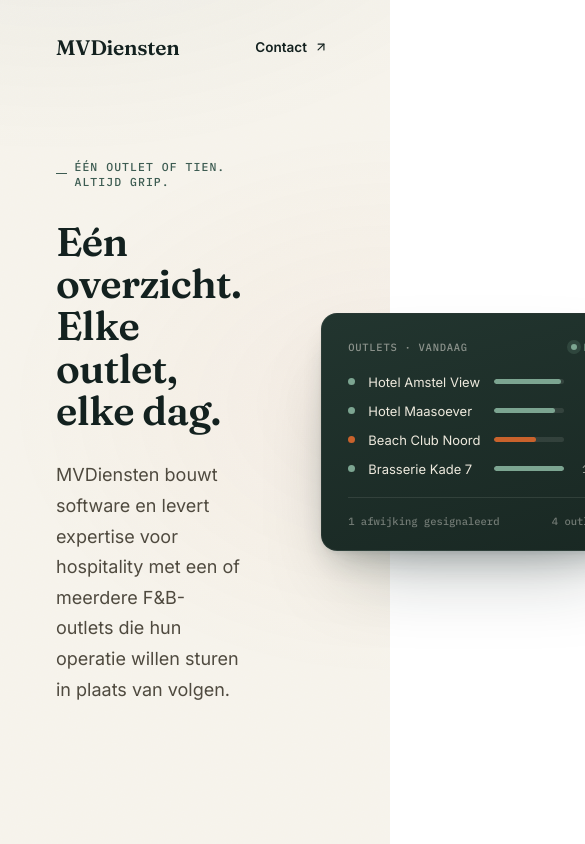
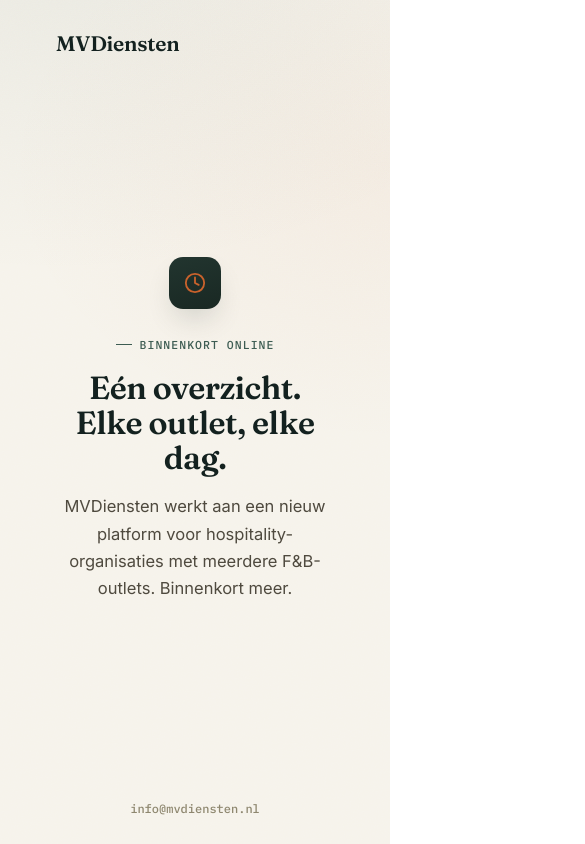
Before and after one commit to 76cjbb8k84-spec/mvdiensten, a Next.js app: page / in a window 390 px wide. Shown: the top 844 px of the page, 585 px wide, since content can reach past the window. Built offline with nearby package versions, Linux system fonts and the light colour scheme.

Commit message:
Implement site unlock feature with preview code
Added preview functionality to unlock site based on URL parameter.

```diff
--- a/app/page.js
+++ b/app/page.js
@@ -1,10 +1,21 @@
 "use client";
 
-import { useState } from "react";
+import { useState, useEffect } from "react";
 import {
   ArrowRight, ArrowUpRight, Thermometer, Users2, LineChart,
-  Mail, Radio, CalendarRange, ShieldCheck, Gauge, CheckCircle2,
+  Mail, Radio, CalendarRange, ShieldCheck, Gauge, CheckCircle2, Clock,
 } from "lucide-react";
+
+// ---------------------------------------------------------------------------
+// LAUNCH GATE
+// Zet op false om de site af te schermen met een "binnenkort" pagina.
+// Zet op true zodra de site echt live mag voor iedereen.
+// Tip: tijdens afscherming kun je de echte site zelf nog bekijken via
+// mvdiensten.nl?preview=mvd2026 (verander de code hieronder gerust).
+// ---------------------------------------------------------------------------
+const SITE_LIVE = false;
+const PREVIEW_CODE = "mvd2026";
+
 
 // ---------------------------------------------------------------------------
 // Design tokens
@@ -103,6 +114,34 @@
 // ---------------------------------------------------------------------------
 export default function App() {
   const [page, setPage] = useState("home"); // home | control | soon
+  const [unlocked, setUnlocked] = useState(SITE_LIVE);
+
+  useEffect(() => {
+    if (SITE_LIVE) return;
+    const params = new URLSearchParams(window.location.search);
+    if (params.get("preview") === PREVIEW_CODE) {
+      setUnlocked(true);
+    }
+  }, []);
+
+  if (!unlocked) {
+    return (
+      <div style={{
+        fontFamily: sans, minHeight: "100vh", color: C.ink, position: "relative",
+        background: `
+          radial-gradient(ellipse 900px 600px at 15% -10%, rgba(61,92,82,0.07), transparent 60%),
+          radial-gradient(ellipse 700px 500px at 100% 20%, rgba(201,98,44,0.05), transparent 55%),
+          ${C.paper}
+        `,
+      }}>
+        {FONT_IMPORT}
+        <div className="grain" />
+        <div style={{ position: "relative", zIndex: 2 }}>
+          <Teaser />
+        </div>
+      </div>
+    );
+  }
 
   return (
     <div style={{
@@ -833,3 +872,54 @@
     </footer>
   );
 }
+
+// ---------------------------------------------------------------------------
+// TEASER - shown to all visitors while SITE_LIVE is false
+// ---------------------------------------------------------------------------
+function Teaser() {
+  return (
+    <div style={{ minHeight: "100vh", display: "flex", flexDirection: "column" }}>
+      <header style={{ padding: "30px 56px" }}>
+        <span style={{ fontFamily: display, fontSize: 21, fontWeight: 600, color: C.ink, letterSpacing: "-0.01em" }}>
+          MVDiensten
+        </span>
+      </header>
+
+      <main style={{
+        flex: 1, display: "flex", flexDirection: "column", alignItems: "center",
+        justifyContent: "center", textAlign: "center", padding: "40px 56px",
+      }}>
+        <div style={{
+          width: 52, height: 52, borderRadius: 14, background: `linear-gradient(165deg, ${C.panelLight}, ${C.panel})`,
+          marginBottom: 28, display: "flex", alignItems: "center", justifyContent: "center",
+          boxShadow: "0 14px 32px -12px rgba(19,33,31,0.3)",
+        }}>
+          <Clock size={22} color={C.terracotta} />
+        </div>
+        <div style={{
+          display: "inline-flex", alignItems: "center", gap: 8, fontFamily: mono, fontSize: 11.5, fontWeight: 500,
+          letterSpacing: "0.09em", color: C.green, marginBottom: 18,
+        }}>
+          <span style={{ width: 16, height: 1, background: C.green, display: "inline-block" }} />
+          BINNENKORT ONLINE
+        </div>
+        <h1 style={{
+          fontFamily: display, fontSize: "clamp(32px, 4.5vw, 48px)", fontWeight: 600, lineHeight: 1.1,
+          color: C.ink, margin: "0 0 18px", letterSpacing: "-0.015em", maxWidth: 640,
+        }}>
+          Eén overzicht. Elke outlet, elke dag.
+        </h1>
+        <p style={{ fontSize: 16.5, lineHeight: 1.65, color: "#4F4A3F", maxWidth: 440, margin: "0 0 0" }}>
+          MVDiensten werkt aan een nieuw platform voor hospitality-organisaties met meerdere
+          F&amp;B-outlets. Binnenkort meer.
+        </p>
+      </main>
+
+      <footer style={{ padding: "28px 56px", textAlign: "center" }}>
+        <div style={{ fontFamily: mono, fontSize: 12, color: C.grey }}>
+          info@mvdiensten.nl
+        </div>
+      </footer>
+    </div>
+  );
+}
```
